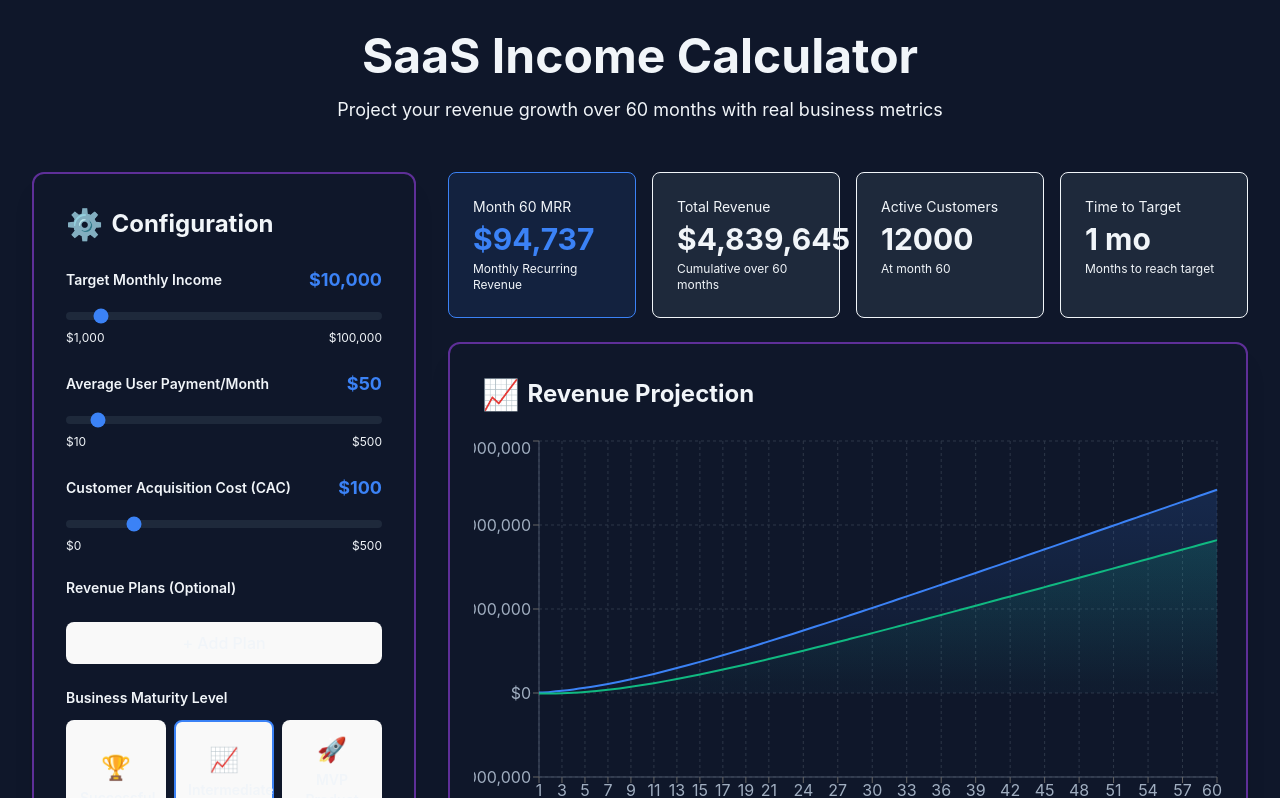
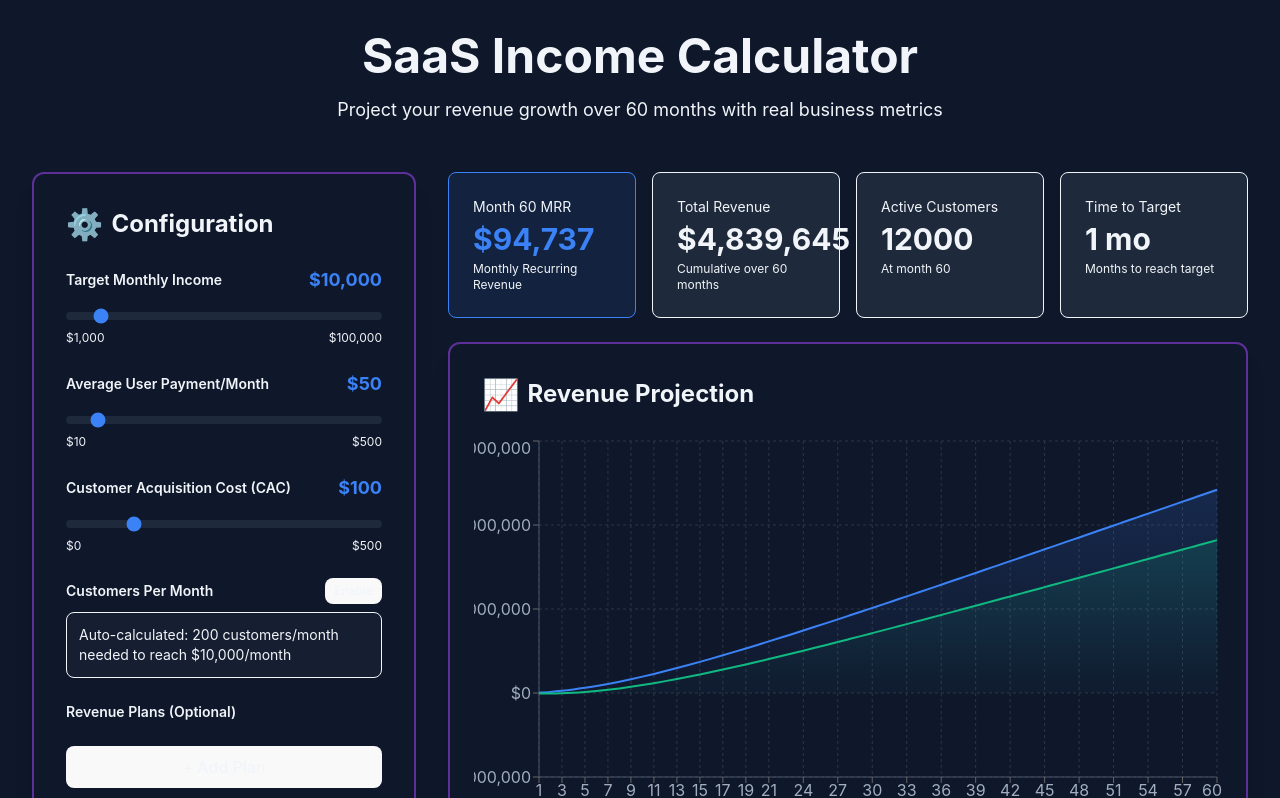
Before and after one commit to tranquilsoftware/saas-revenue-projection-calculator, a React (Vite) app: page / in a window 1280 px wide. Shown: the top 798 px of the page. Built offline with nearby package versions, Linux system fonts and the light colour scheme.

Commit message:
v0.2 adjustable customers per month slider

```diff
--- a/src/App.tsx
+++ b/src/App.tsx
@@ -18,6 +18,7 @@ interface CalculatorState {
   expansionRevenue: number;
   supportCostPerUser: number;
   infrastructureCostPerUser: number;
+  customersPerMonth: number | null;
 }
 
 interface MonthData {
@@ -56,13 +57,16 @@ const calculateProjections = (
   expansionRate: number,
   supportCost: number,
   infraCost: number,
+  customersPerMonth: number | null = null,
   months: number = 60
 ): MonthData[] => {
   const data: MonthData[] = [];
 
-  const customersNeededPerMonth = avgMonthlyRevenue > 0
-    ? Math.ceil(targetIncome / avgMonthlyRevenue)
-    : 0;
+  const customersNeededPerMonth = customersPerMonth !== null
+    ? customersPerMonth
+    : avgMonthlyRevenue > 0
+      ? Math.ceil(targetIncome / avgMonthlyRevenue)
+      : 0;
 
   let totalCustomers = 0;
   let activeCustomers = 0;
@@ -181,6 +185,71 @@ const calculateBusinessMetrics = (
 };
 
 // Components
+const CustomersPerMonthSlider: React.FC<{
+  customersPerMonth: number | null;
+  targetIncome: number;
+  avgMonthlyRevenue: number;
+  enabled?: boolean;
+  onCustomersPerMonthChange: (value: number | null) => void;
+}> = ({
+  customersPerMonth,
+  targetIncome,
+  avgMonthlyRevenue,
+  enabled = true,
+  onCustomersPerMonthChange
+}) => {
+  return (
+    <div className="mb-6">
+      <div className="flex items-center justify-between mb-2">
+        <label className="block text-sm font-semibold text-foreground">
+          Customers Per Month
+        </label>
+        {enabled ? (
+          <button
+            onClick={() => onCustomersPerMonthChange(null)}
+            className="text-xs px-2 py-1 rounded bg-secondary border border-border hover:bg-primary/10 transition-colors"
+          >
+            Auto
+          </button>
+        ) : (
+          <button
+            onClick={() => onCustomersPerMonthChange(50)}
+            className="text-xs px-2 py-1 rounded bg-primary text-primary-foreground hover:bg-primary/90 transition-colors"
+          >
+            Enable
+          </button>
+        )}
+      </div>
+      {!enabled ? (
+        <div className="p-3 bg-secondary/50 border border-border rounded-lg text-sm text-muted-foreground">
+          Auto-calculated: {avgMonthlyRevenue > 0 ? Math.ceil(targetIncome / avgMonthlyRevenue) : 0} customers/month needed to reach ${targetIncome.toLocaleString()}/month
+        </div>
+      ) : (
+        <>
+          <div className="flex justify-end mb-2">
+            <span className="text-lg font-bold text-primary">
+              {customersPerMonth?.toLocaleString() || 1} customers/month
+            </span>
+          </div>
+          <input
+            type="range"
+            value={customersPerMonth || 1}
+            onChange={(e) => onCustomersPerMonthChange(Number(e.target.value))}
+            min={1}
+            max={500}
+            step={1}
+            className="w-full h-2 bg-secondary rounded-lg appearance-none cursor-pointer accent-purple-500"
+          />
+          <div className="flex justify-between text-xs text-muted-foreground mt-1">
+            <span>1</span>
+            <span>500</span>
+          </div>
+        </>
+      )}
+    </div>
+  );
+};
+
 const SliderField: React.FC<{
   label: string;
   value: number;
@@ -623,6 +692,7 @@ const SaaSCalculator: React.FC = () => {
     plans: [],
     churnRate: 10,
     cac: 100,
+    customersPerMonth: null,
     expansionRevenue: 5,
     supportCostPerUser: 2,
     infrastructureCostPerUser: 3
@@ -652,7 +722,8 @@ const SaaSCalculator: React.FC = () => {
       state.cac,
       state.expansionRevenue,
       state.supportCostPerUser,
-      state.infrastructureCostPerUser
+      state.infrastructureCostPerUser,
+      state.customersPerMonth
     );
     setProjections(data);
 
@@ -719,6 +790,14 @@ const SaaSCalculator: React.FC = () => {
                 max={500}
                 step={10}
                 prefix="$"
+              />
+
+              <CustomersPerMonthSlider
+                customersPerMonth={state.customersPerMonth}
+                targetIncome={state.targetIncome}
+                avgMonthlyRevenue={state.avgMonthlyRevenue}
+                enabled={state.customersPerMonth !== null}
+                onCustomersPerMonthChange={(value) => setState({ ...state, customersPerMonth: value })}
               />
 
               <PlanEditor
```
